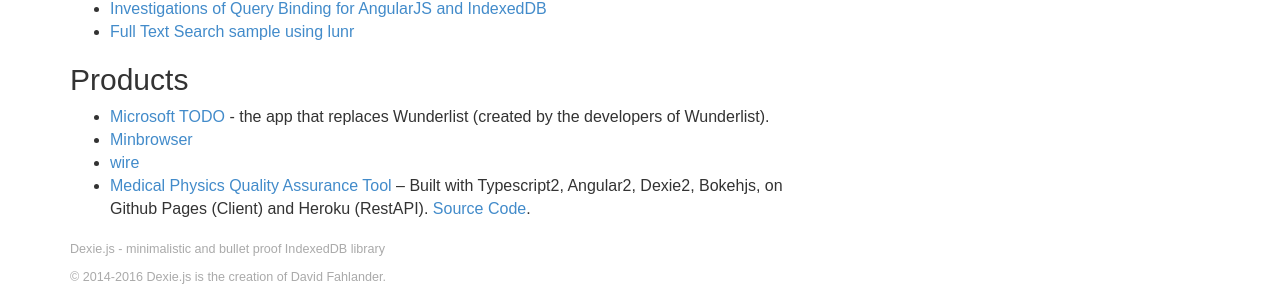
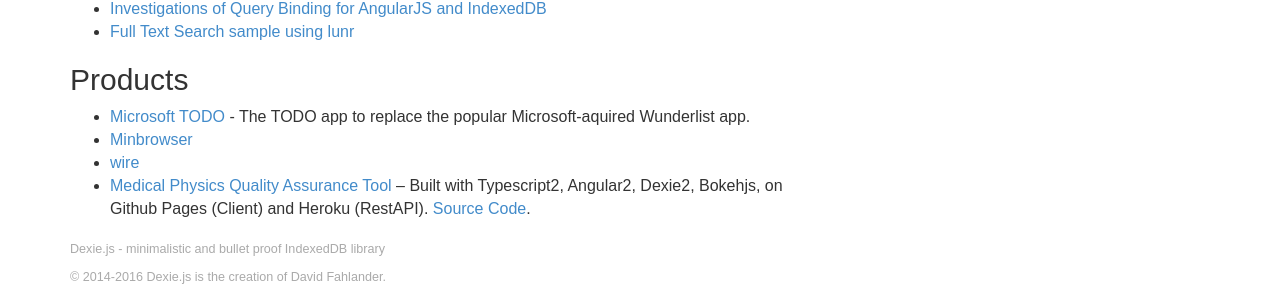
Before and after one commit to dexie/dexie-website, a Jekyll site: the page built from docs/DerivedWork.md, in a window 1280 px wide. Shown: the part 871-1171 px from the top of the page. Built offline with Jekyll 4.4.1, drawn with Linux system fonts in a browser that asks for light colours.

Commit message:
Update DerivedWork.md

```diff
--- a/docs/DerivedWork.md
+++ b/docs/DerivedWork.md
@@ -35,7 +35,7 @@
 
 ## Products
 
-* [Microsoft TODO](https://todo.microsoft.com) - the app that replaces Wunderlist (created by the developers of Wunderlist).
+* [Microsoft TODO](https://todo.microsoft.com) - The TODO app to replace the popular Microsoft-aquired Wunderlist app.
 * [Minbrowser](https://minbrowser.github.io/min/)
 * [wire](https://wire.com)
 * [Medical Physics Quality Assurance Tool](http://electrons.simonbiggs.net/) -- Built with Typescript2, Angular2, Dexie2, Bokehjs, on Github Pages (Client) and Heroku (RestAPI). [Source Code](https://github.com/SimonBiggs/electroninserts-webapp).
```
